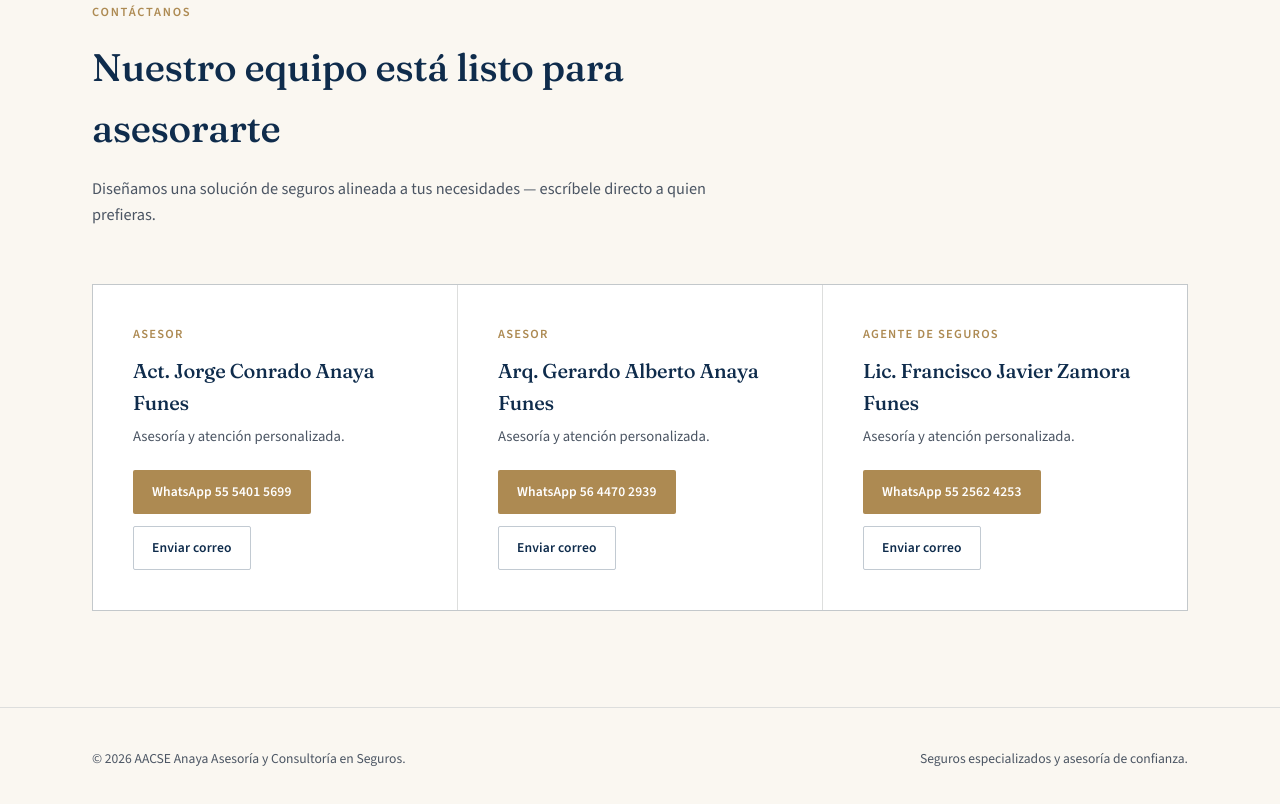
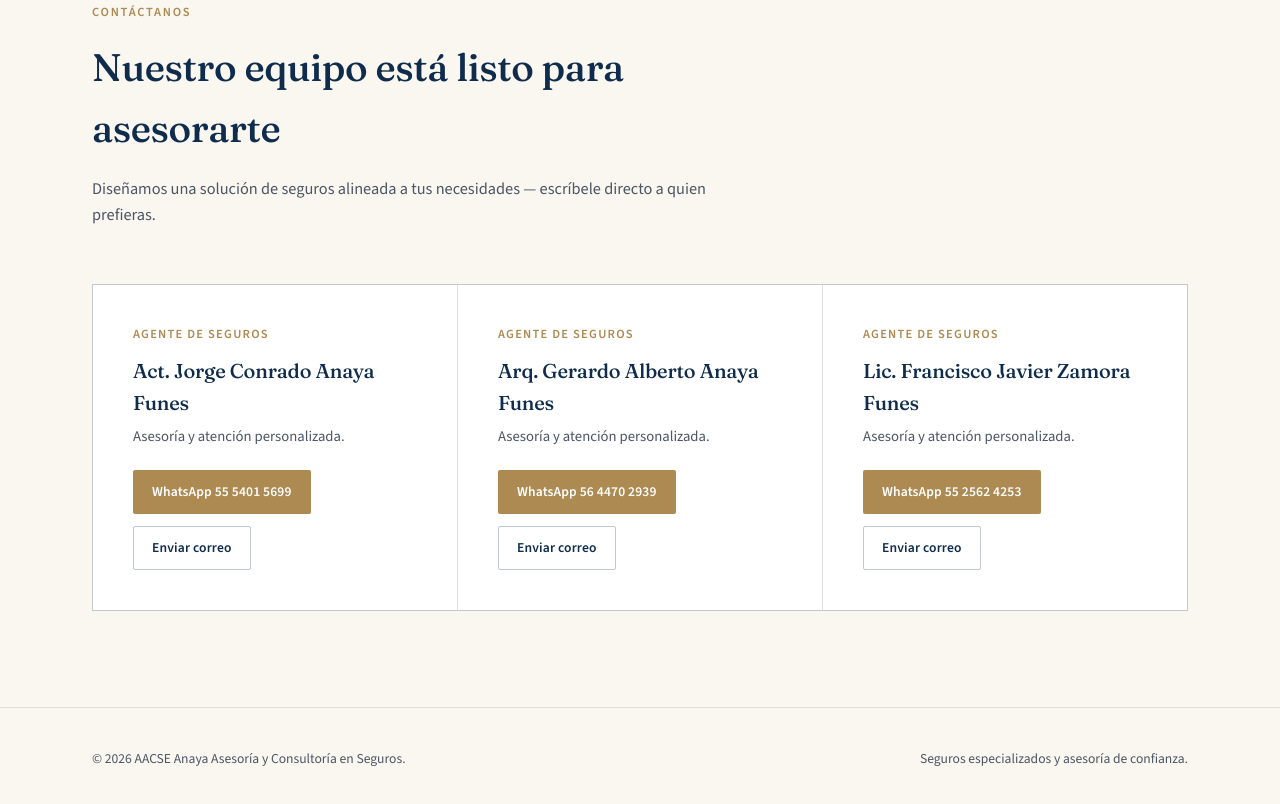
Before and after one commit to mau-anaya/AACSE-Seguros, a website: page index.html in a window 1280 px wide. Shown: the part 4086-4890 px from the top of the page. Drawn offline with nearby package versions, Linux system fonts and the light colour scheme.

Commit message:
Unificar rol de los tres asesores como Agente de Seguros

```diff
--- a/index.html
+++ b/index.html
@@ -398,7 +398,7 @@
       </div>
       <div class="contact-grid">
         <div class="advisor-card">
-          <div class="role">Asesor</div>
+          <div class="role">Agente de Seguros</div>
           <h3>Act. Jorge Conrado Anaya Funes</h3>
           <p class="desc">Asesoría y atención personalizada.</p>
           <div class="advisor-actions">
@@ -407,7 +407,7 @@
           </div>
         </div>
         <div class="advisor-card">
-          <div class="role">Asesor</div>
+          <div class="role">Agente de Seguros</div>
           <h3>Arq. Gerardo Alberto Anaya Funes</h3>
           <p class="desc">Asesoría y atención personalizada.</p>
           <div class="advisor-actions">
```
